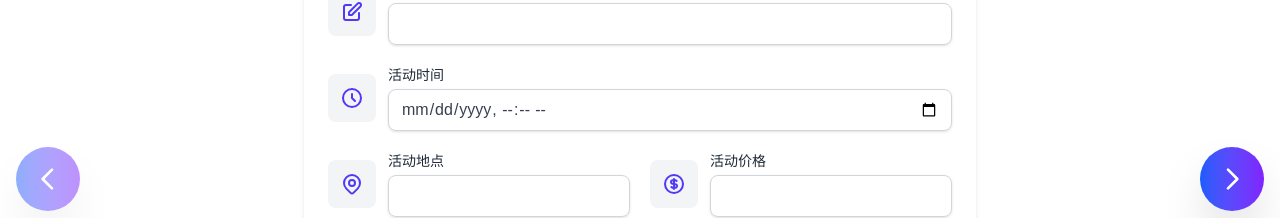
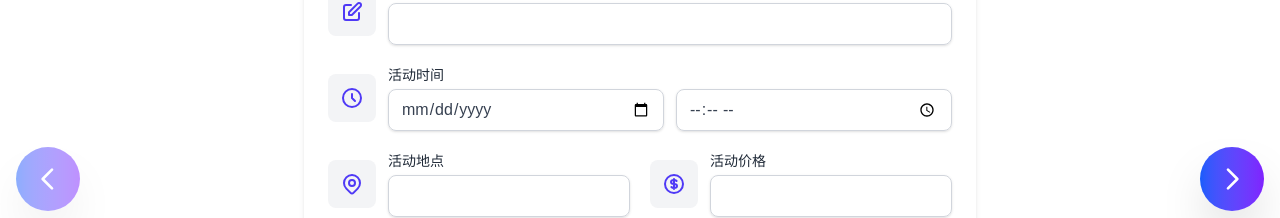
Before and after one commit to ZanytriumPH/front-end, a React (Vite) app in the folder vite-project/: page /CreateActivity in a window 1280 px wide. Shown: the part 221-439 px from the top of the page. Built offline with nearby package versions, Linux system fonts and the light colour scheme.

Commit message:
时间选择器分离,年月日|时分

```diff
--- a/vite-project/src/components/pages/CreateActivity.jsx
+++ b/vite-project/src/components/pages/CreateActivity.jsx
@@ -4,7 +4,8 @@ import { Notification } from '../shared/Notification.jsx';
 
 export const CreateActivity = () => {
     const [title, setTitle] = useState('');
-    const [time, setTime] = useState('');
+    const [date, setDate] = useState(''); // 日期部分
+    const [time, setTime] = useState(''); // 时间部分
     const [location, setLocation] = useState('');
     const [price, setPrice] = useState('');
     const [image, setImage] = useState(null);
@@ -32,15 +33,18 @@ export const CreateActivity = () => {
             return;
         }
 
+        // 组合日期和时间
+        const fullDateTime = date && time ? `${date} ${time}` : '';
+
         // 简单验证
-        if (!title || !time || !location || !price || !image || !total || !description || !contact) {
+        if (!title || !date || !time || !location || !price || !image || !total || !description || !contact) {
             setNotification({ message: '所有字段均为必填项', visible: true, type: 'error' });
             return;
         }
 
         const formData = new FormData();
         formData.append('title', title);
-        formData.append('time', time);
+        formData.append('time', fullDateTime);
         formData.append('location', location);
         formData.append('price', price);
         formData.append('image', image);
@@ -121,14 +125,25 @@ export const CreateActivity = () => {
                                 </svg>
                             </div>
                             <div className="flex-grow">
-                                <label htmlFor="time" className="block text-sm text-heading-2">活动时间</label>
-                                <input
-                                    type="datetime-local"
-                                    id="time"
-                                    className="mt-1 block w-full px-3 py-2 border border-gray-300 rounded-lg shadow-sm focus:outline-none focus:ring-2 focus:ring-indigo-500 focus:border-indigo-500 text-heading-3"
-                                    value={time}
-                                    onChange={(e) => setTime(e.target.value)}
-                                />
+                                <label className="block text-sm text-heading-2">活动时间</label>
+                                <div className="grid grid-cols-2 gap-3 mt-1">
+                                    <div>
+                                        <input
+                                            type="date"
+                                            className="block w-full px-3 py-2 border border-gray-300 rounded-lg shadow-sm focus:outline-none focus:ring-2 focus:ring-indigo-500 focus:border-indigo-500 text-heading-3"
+                                            value={date}
+                                            onChange={(e) => setDate(e.target.value)}
+                                        />
+                                    </div>
+                                    <div>
+                                        <input
+                                            type="time"
+                                            className="block w-full px-3 py-2 border border-gray-300 rounded-lg shadow-sm focus:outline-none focus:ring-2 focus:ring-indigo-500 focus:border-indigo-500 text-heading-3"
+                                            value={time}
+                                            onChange={(e) => setTime(e.target.value)}
+                                        />
+                                    </div>
+                                </div>
                             </div>
                         </div>
 
```
